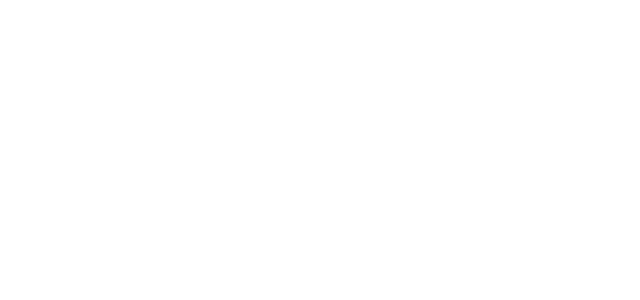
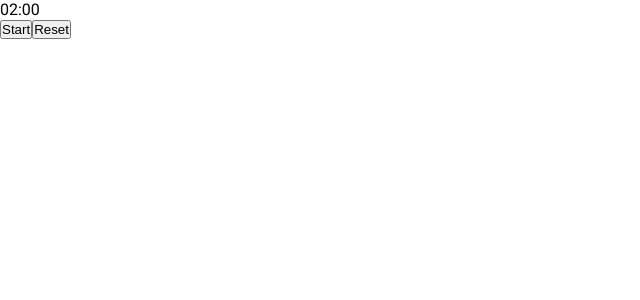
Before and after one commit to posop1/pomodoro, a React (Vite) app: page / in a window 1280 px wide. Shown: the top 300 px of the page, without its empty margins (0-640 px from the left). Built offline with nearby package versions, Linux system fonts and the light colour scheme.

Commit message:
pre-final functional

```diff
--- a/src/App.tsx
+++ b/src/App.tsx
@@ -1,5 +1,55 @@
+import { useEffect, useState } from 'react'
+import { getPadTime } from './helpers/getPadTime'
+import './styles/app.scss'
+
 const App = () => {
-  return <div className="App"></div>
+  const [timeLeft, setTimeLeft] = useState(2 * 60)
+  const [isCounting, setIsCounting] = useState(false)
+
+  const minutes: any = getPadTime(Math.floor(timeLeft / 60))
+  const second = getPadTime(timeLeft - minutes * 60)
+
+  useEffect(() => {
+    const Interval = setInterval(() => {
+      isCounting && setTimeLeft((timeLeft) => (timeLeft >= 1 ? timeLeft - 1 : 0))
+    }, 1000)
+
+    if (timeLeft === 0) setIsCounting(false)
+
+    return () => {
+      clearInterval(Interval)
+    }
+  }, [timeLeft, isCounting])
+
+  const handleStart = () => {
+    if (timeLeft === 0) setTimeLeft(2 * 60)
+    setIsCounting(true)
+  }
+  const handleStop = () => {
+    setIsCounting(false)
+  }
+  const handleReset = () => {
+    setIsCounting(false)
+    setTimeLeft(2 * 60)
+  }
+
+  return (
+    <div className="app">
+      <div>
+        <span>{minutes}</span>
+        <span>:</span>
+        <span>{second}</span>
+      </div>
+      <div>
+        {isCounting ? (
+          <button onClick={handleStop}>Stop</button>
+        ) : (
+          <button onClick={handleStart}>Start</button>
+        )}
+        <button onClick={handleReset}>Reset</button>
+      </div>
+    </div>
+  )
 }
 
 export default App
--- /dev/null
+++ b/src/helpers/getPadTime.ts
@@ -0,0 +1 @@
+export const getPadTime = (time: number) => time.toString().padStart(2, '0')
```
Also changed, not shown: src/styles/app.scss (added).
